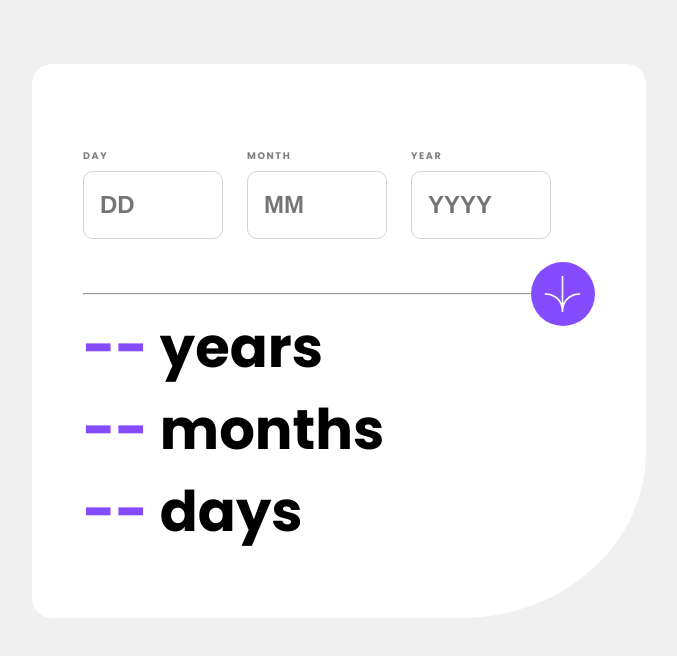
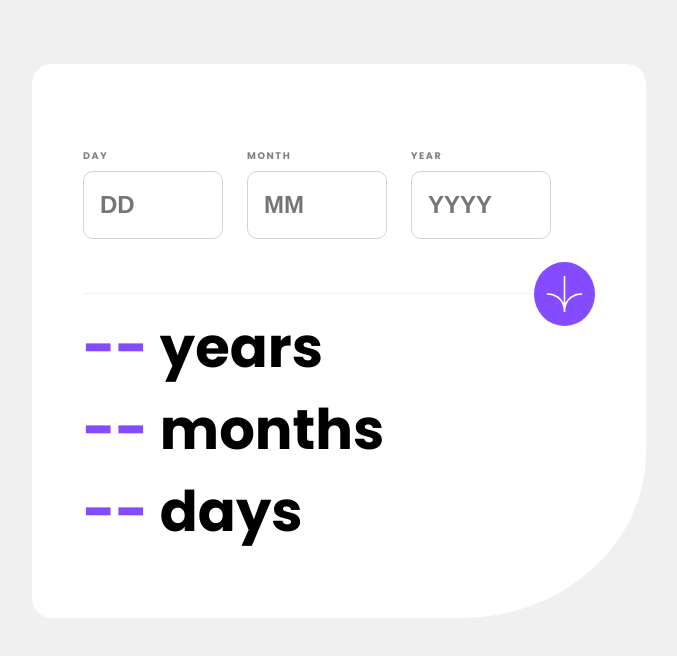
Before and after one commit to JooM23/age-app, a React (Create React App) app: page / in a window 1280 px wide. Shown: the top 656 px of the page, without its empty margins (301-978 px from the left). Built offline with nearby package versions, Linux system fonts and the light colour scheme.

Commit message:
Other style updates

```diff
--- a/src/index.css
+++ b/src/index.css
@@ -40,8 +40,10 @@ hr {
     display: flex;
     justify-content: left;
     align-items: left;
-    background-color: lightgray;
+    background-color: hsl(0, 0%, 94%);
     margin-left: 0;
+    border: none;
+    border-top: 1px solid #f0f0f0;
 }
 
 div>h1 {
@@ -82,7 +84,7 @@ input {
     background-color: hsl(259, 100%, 65%);
     border: none;
     font-size: 3rem;
-    width: 4.5rem;
+    width: 4.2rem;
     height: 4rem;
 }
 
```
